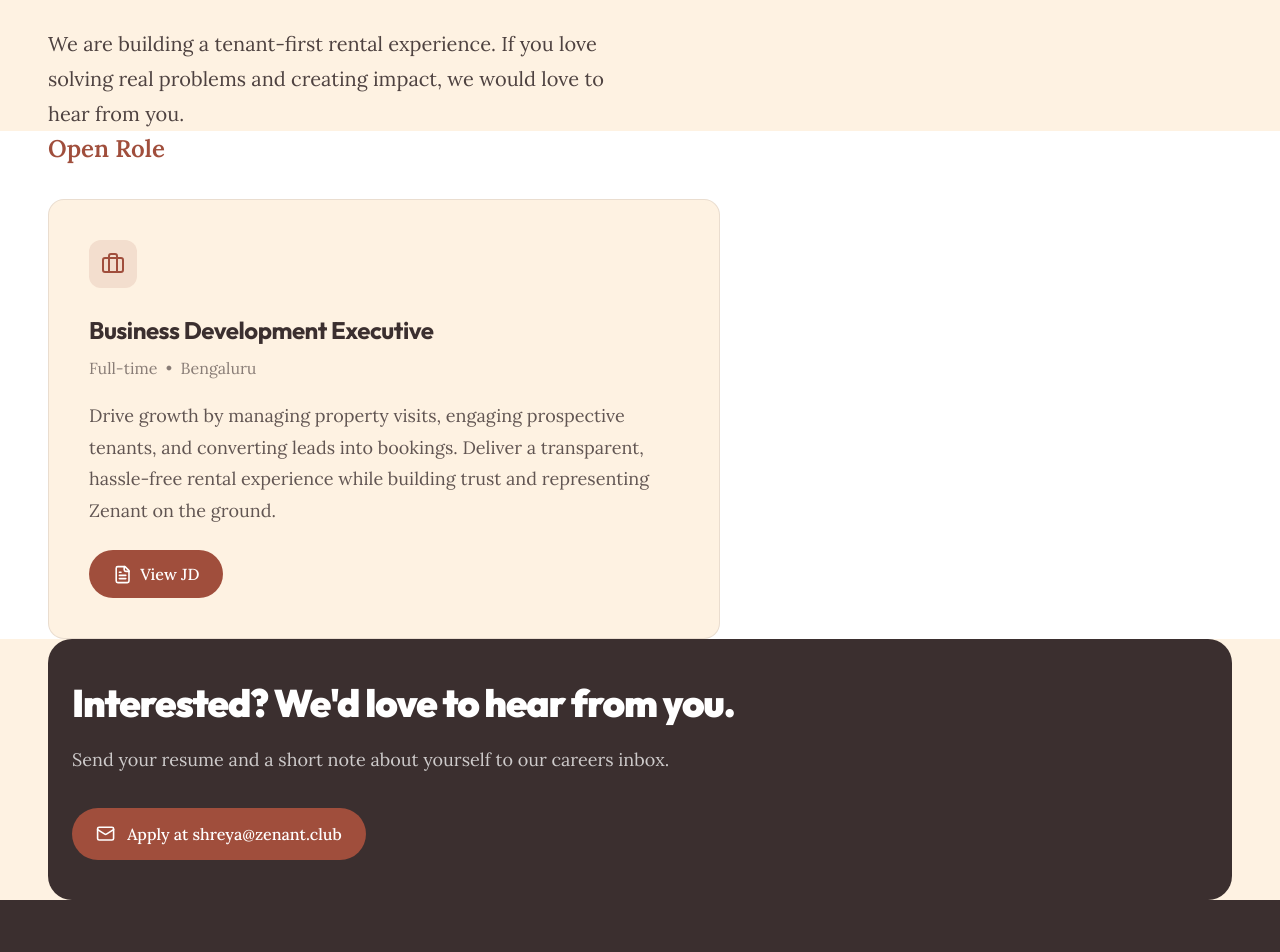
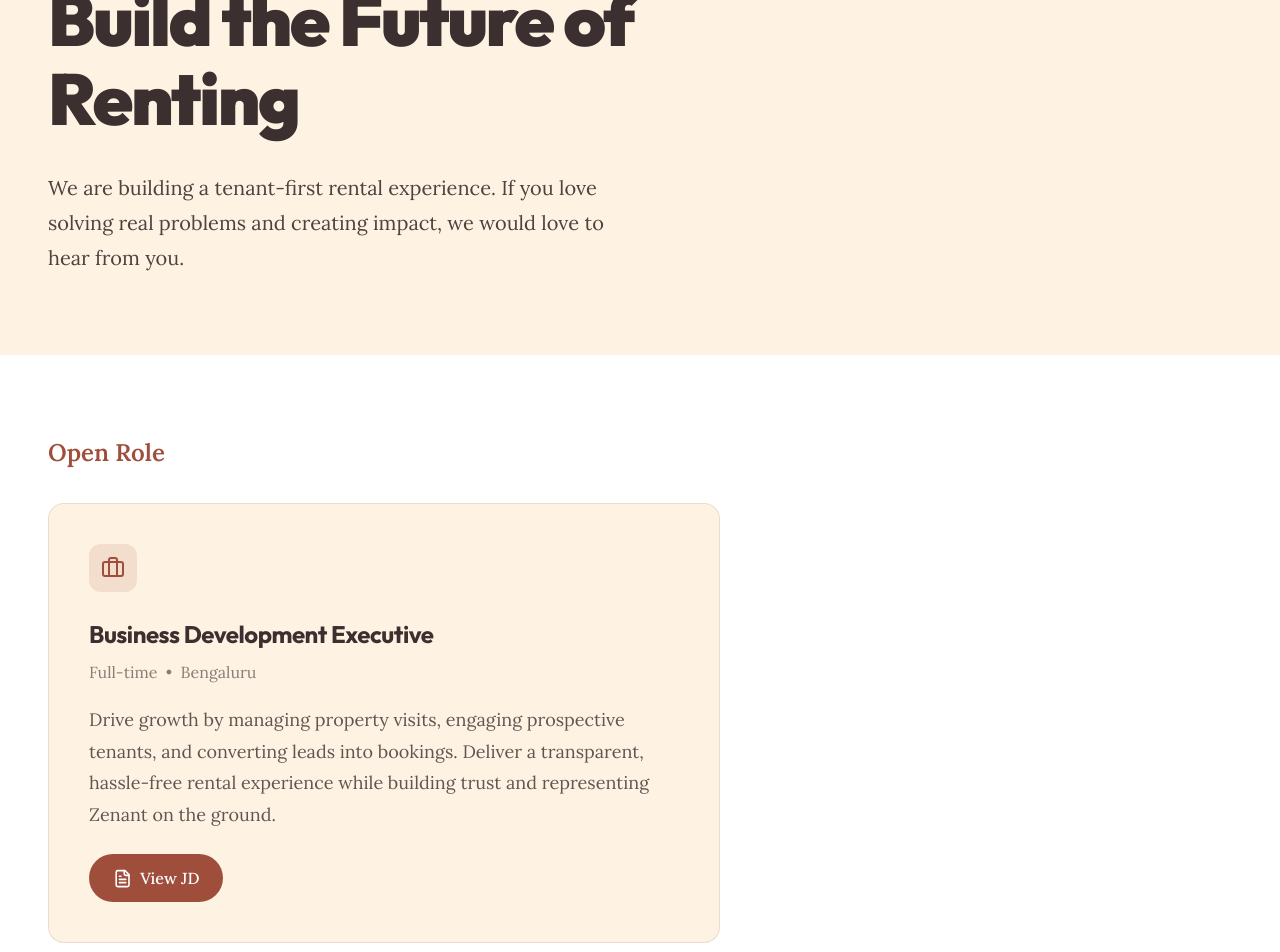
Before and after one commit to Zenant-Club/zenant-website, a React (Vite) app: page /careers in a window 1280 px wide. Shown: the part 220-1172 px from the top of the page. Built offline with nearby package versions, Linux system fonts and the light colour scheme.

Commit message:
fix: fixed the messed up alignment of other pages

```diff
--- a/src/styles/customUtils.css
+++ b/src/styles/customUtils.css
@@ -33,3 +33,30 @@
 .text-left {
   text-align: left !important;
 }
+
+/* --- Missing Responsive Paddings --- */
+.pt-28 { padding-top: 7rem !important; }
+.pb-16 { padding-bottom: 4rem !important; }
+.px-5 { padding-left: 1.25rem !important; padding-right: 1.25rem !important; }
+.py-14 { padding-top: 3.5rem !important; padding-bottom: 3.5rem !important; }
+.py-16 { padding-top: 4rem !important; padding-bottom: 4rem !important; }
+.gap-8 { gap: 2rem !important; }
+.flex-col { flex-direction: column !important; }
+.items-start { align-items: flex-start !important; }
+
+@media (min-width: 640px) {
+  .sm\:px-8 { padding-left: 2rem !important; padding-right: 2rem !important; }
+  .sm\:flex-row { flex-direction: row !important; }
+  .sm\:items-center { align-items: center !important; }
+}
+
+@media (min-width: 768px) {
+  .md\:pt-36 { padding-top: 9rem !important; }
+  .md\:pb-20 { padding-bottom: 5rem !important; }
+  .md\:py-20 { padding-top: 5rem !important; padding-bottom: 5rem !important; }
+  .md\:py-24 { padding-top: 6rem !important; padding-bottom: 6rem !important; }
+}
+
+@media (min-width: 1024px) {
+  .lg\:px-12 { padding-left: 3rem !important; padding-right: 3rem !important; }
+}
```
